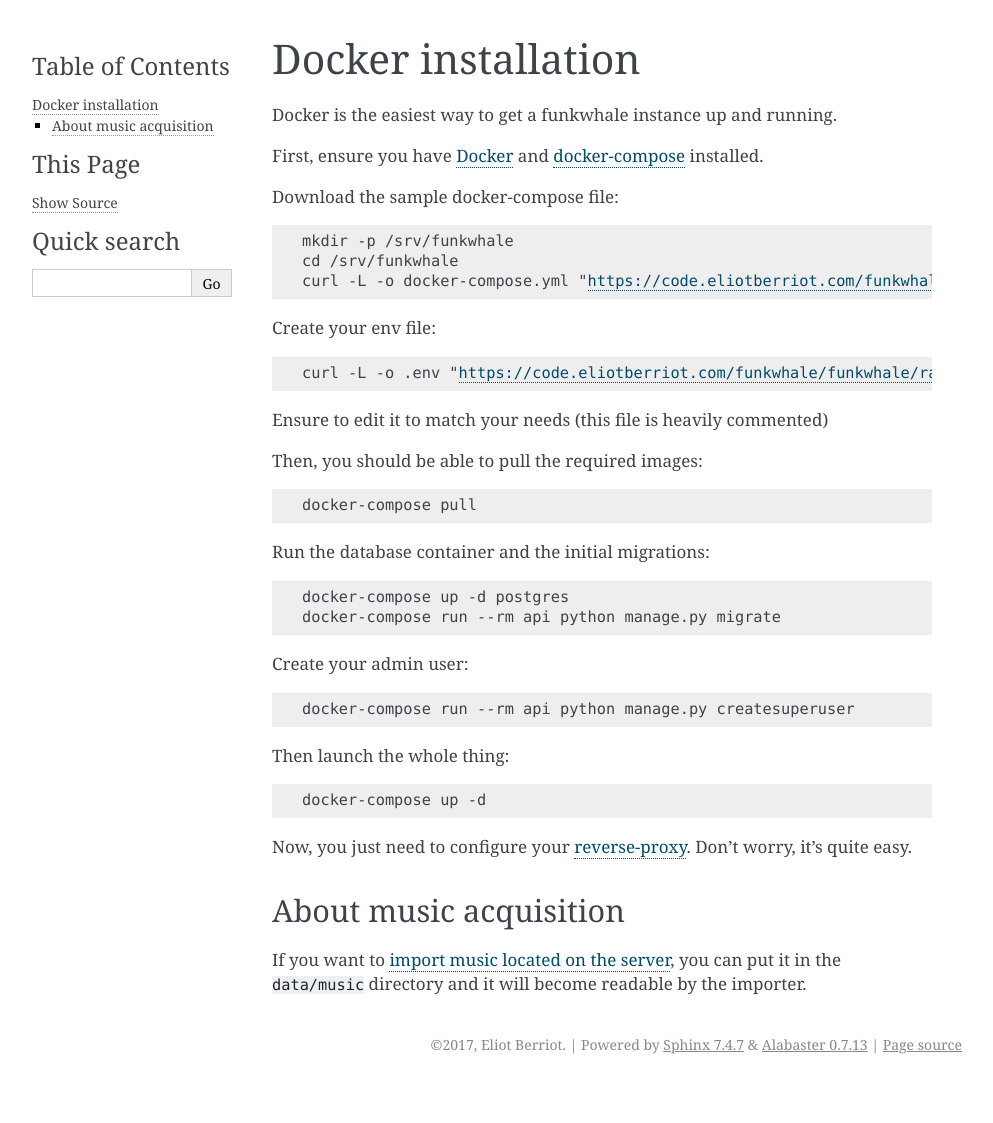
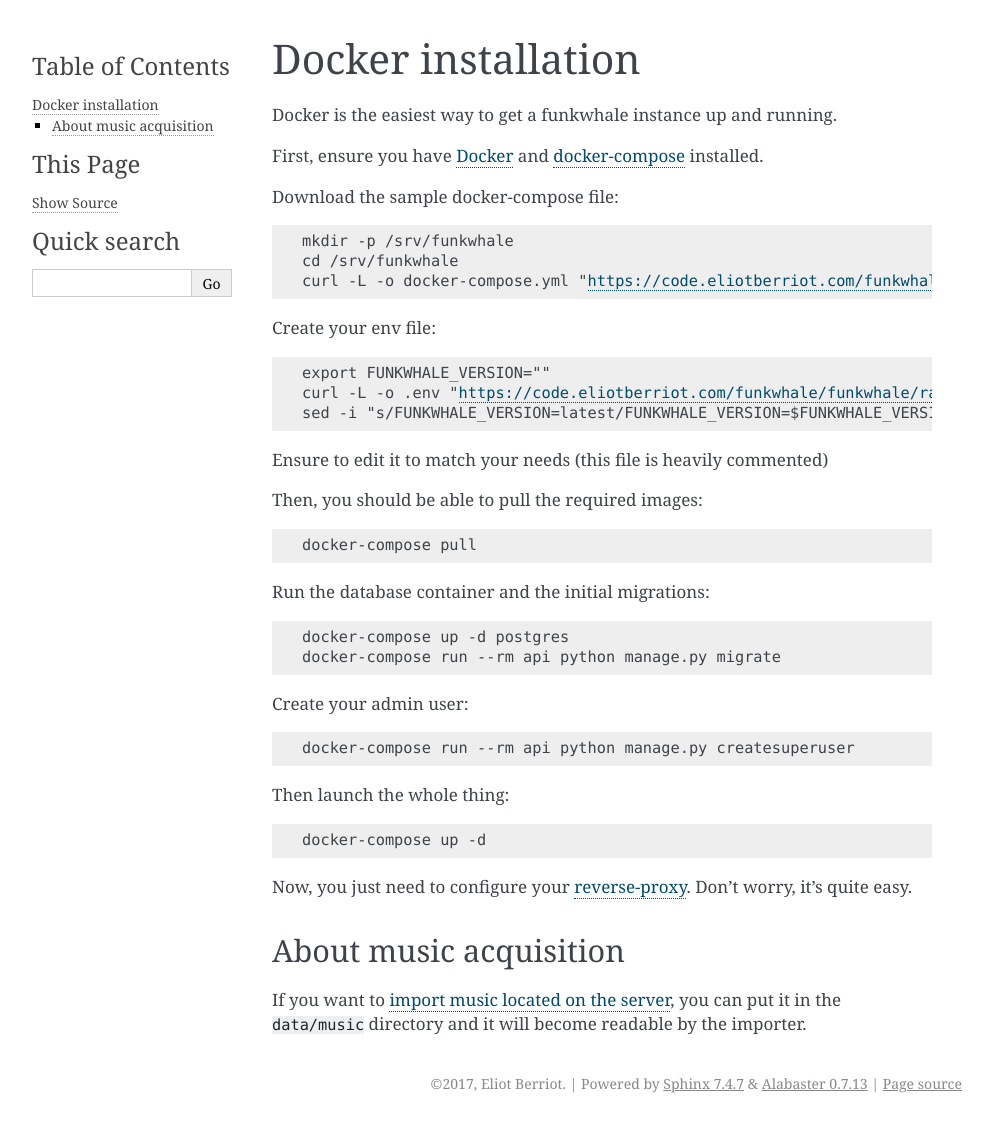
Before and after one commit to RYGhub/funkwhale, a Sphinx documentation site: the page built from docs/installation/docker.rst, in a window 1280 px wide. Shown: the whole page, without its empty margins (148-1141 px from the left). Built offline with Sphinx 7.4.7, drawn with Linux system fonts in a browser that asks for light colours; before the commit the page ends 1084 px from its top, so only the background shows below that.

Commit message:
Added missing choice of version in the docker deployment guide

```diff
--- a/docs/installation/docker.rst
+++ b/docs/installation/docker.rst
@@ -17,7 +17,9 @@
 
 .. parsed-literal::
 
+    export FUNKWHALE_VERSION="|version|"
     curl -L -o .env "https://code.eliotberriot.com/funkwhale/funkwhale/raw/|version|/deploy/env.prod.sample"
+    sed -i "s/FUNKWHALE_VERSION=latest/FUNKWHALE_VERSION=$FUNKWHALE_VERSION/" .env
 
 Ensure to edit it to match your needs (this file is heavily commented)
 
```
